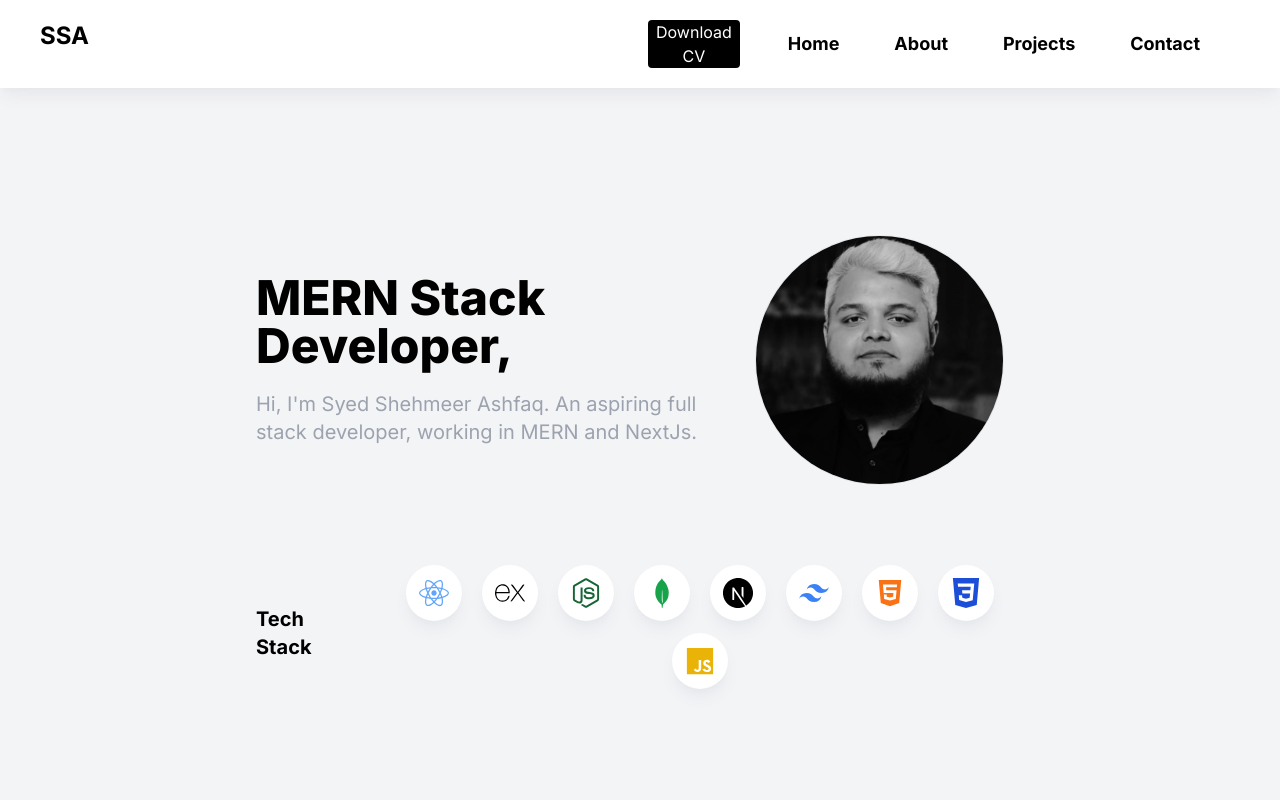
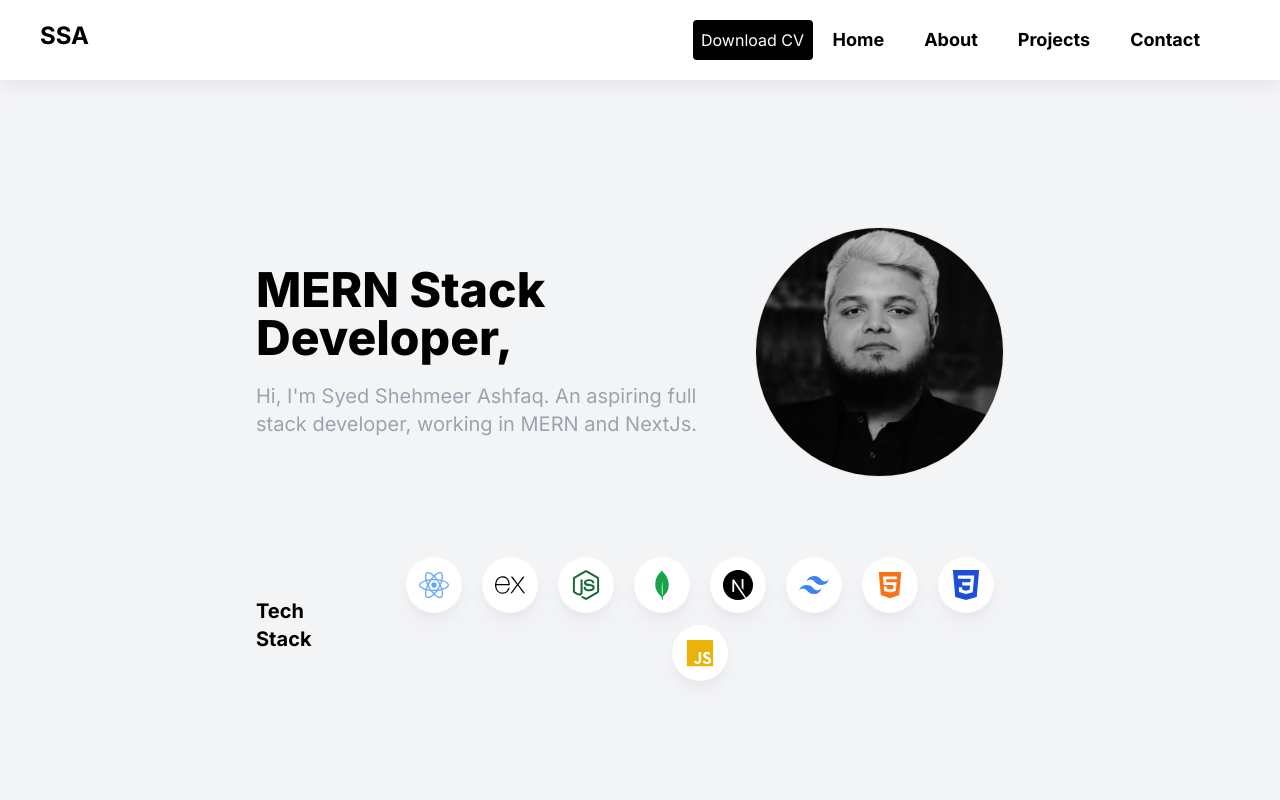
Before and after one commit to syedshehmeer/portfoilio, a Next.js app: page / in a window 1280 px wide. Shown: the top 800 px of the page. Built offline with nearby package versions, Linux system fonts and the light colour scheme.

Commit message:
Image Added

```diff
--- a/app/components/navbar.tsx
+++ b/app/components/navbar.tsx
@@ -18,11 +18,11 @@ export const Navbar = () => {
         </strong>
         <div className="flex w-1/2 justify-end items-center">
           <a href="SyedShehmeerAshfaq.pdf" download>
-            <button className="bg-black text-white px-2 mx-2 rounded items-center justify-center">
+            <button className="md:flex hidden min-w-[120px] bg-black text-white p-2 mx-5 rounded items-center justify-center">
               Download CV
             </button>
           </a>
-          <ul className="w-3/4 ml-10 hidden flex w-full justify-between pr-10 text-lg font-bold md:flex">
+          <ul className="hidden gap-5 justify-between pr-10 text-lg font-bold md:flex">
             <Link href="/#home">
               <li className="hover:border-b border-black cursor-pointer mr-5">
                 Home
```
Also changed, not shown: public/safety_equipment_detection.jpeg (added).
